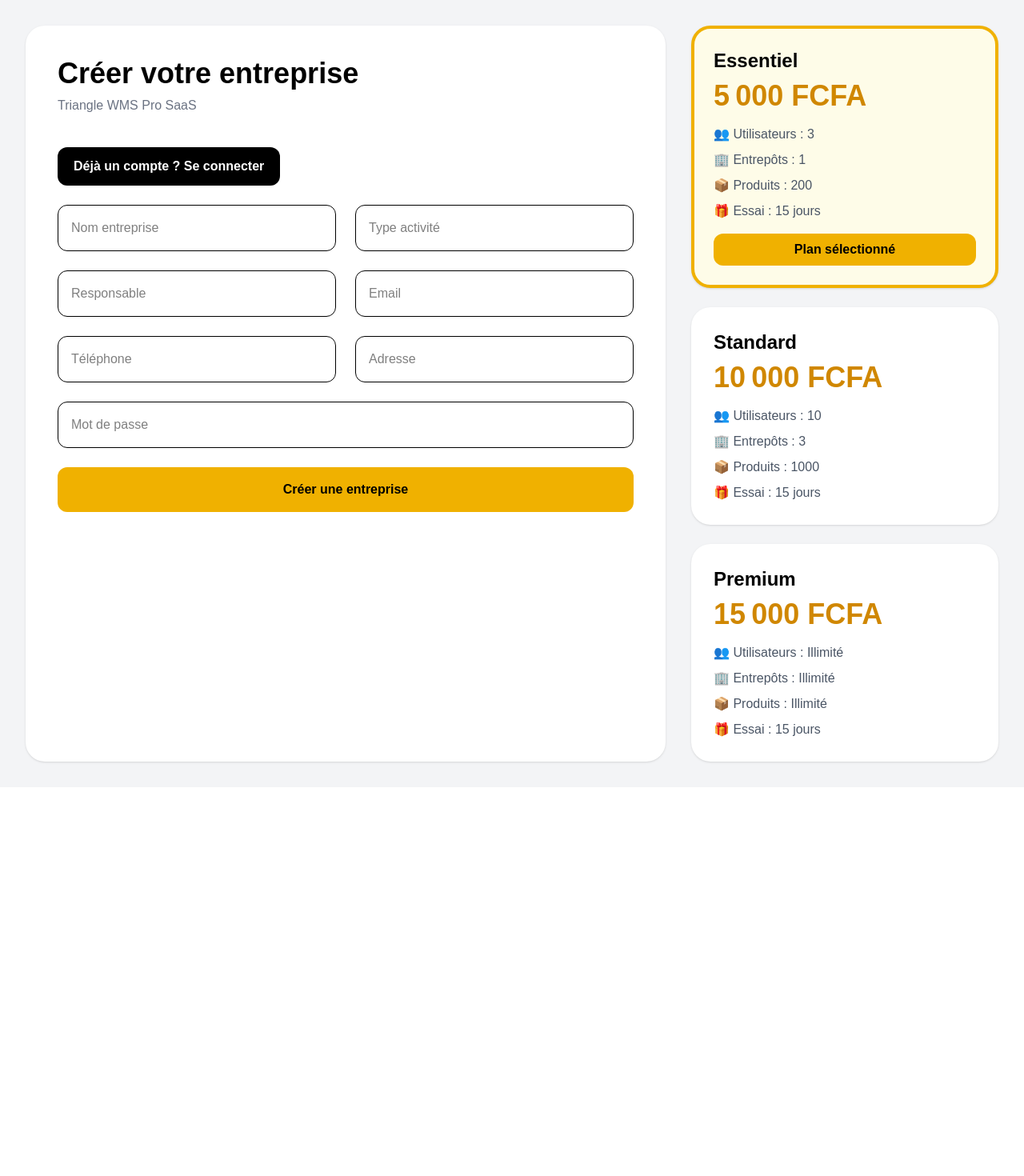
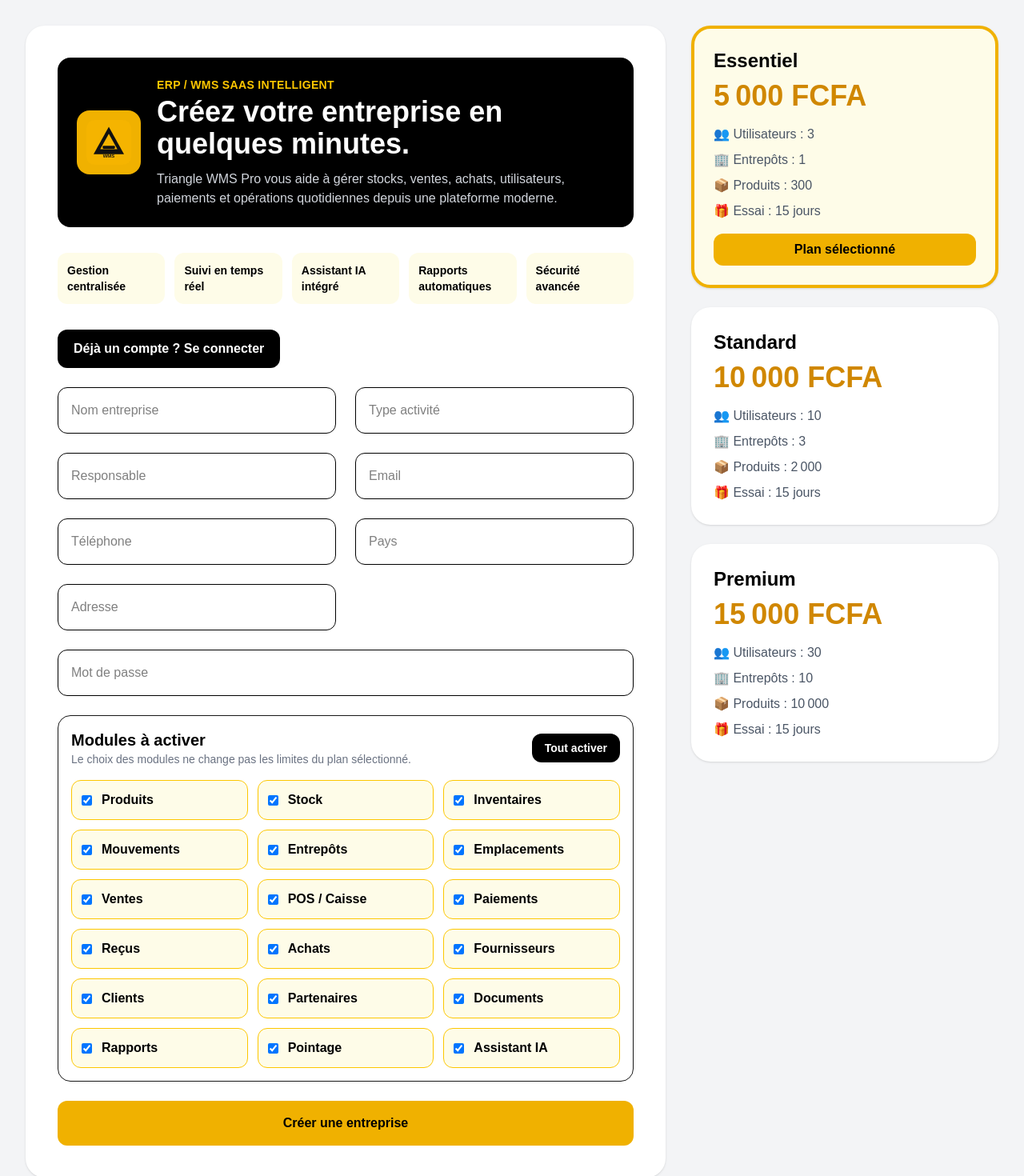
Before and after one commit to Souldjaboy/triangle-wms-frontend, a Next.js app: page /register in a window 1280 px wide. Shown: the top 1470 px of the page at 80% size. Before the commit the page ends 984 px from the top, so only its background shows below. Built offline with nearby package versions, Linux system fonts and the light colour scheme; no server answers.

Commit message:
Modernize auth pages and module access

```diff
--- a/app/dashboard/page.tsx
+++ b/app/dashboard/page.tsx
@@ -224,14 +224,16 @@
     </li>
   </Link>
 
+  {moduleEnabled("produits") && (
     <Link href="/produits">
       <li className="p-3 hover:bg-gray-800 rounded-lg cursor-pointer flex items-center gap-3">
         <Package size={20} />
         Produits
       </li>
     </Link>
+  )}
 
-  {canManageWarehouse && moduleEnabled("crm") && (
+  {canManageWarehouse && (moduleEnabled("crm") || moduleEnabled("partenaires")) && (
     <Link href="/partenaires">
       <li className="p-3 hover:bg-gray-800 rounded-lg cursor-pointer flex items-center gap-3">
         <Handshake size={20} />
@@ -240,12 +242,14 @@
     </Link>
   )}
 
+  {moduleEnabled("stock") && (
     <Link href="/stocks">
       <li className="p-3 hover:bg-gray-800 rounded-lg cursor-pointer flex items-center gap-3">
         <Boxes size={20} />
         Stockages
       </li>
     </Link>
+  )}
 
   {moduleEnabled("inventaire") && (
     <Link href="/inventaires">
@@ -258,28 +262,34 @@
 
   {isAdminLike && (
     <>
+      {moduleEnabled("entrepots") && (
         <Link href="/entrepots">
           <li className="p-3 hover:bg-gray-800 rounded-lg cursor-pointer flex items-center gap-3">
             <Warehouse size={20} />
             Entrepôts
           </li>
         </Link>
+      )}
 
+      {moduleEnabled("emplacements") && (
         <Link href="/emplacements">
           <li className="p-3 hover:bg-gray-800 rounded-lg cursor-pointer flex items-center gap-3">
             <MapPin size={20} />
             Emplacements
           </li>
         </Link>
+      )}
     </>
   )}
 
+  {moduleEnabled("stock") && (
     <Link href="/scanner">
       <li className="p-3 hover:bg-gray-800 rounded-lg cursor-pointer flex items-center gap-3">
         <ScanLine size={20} />
         Scanner QR
       </li>
     </Link>
+  )}
 
   {canUsePos && moduleEnabled("pos") && (
     <Link href="/pos">
--- a/app/login/page.tsx
+++ b/app/login/page.tsx
@@ -75,24 +75,45 @@
   return (
     <div className="min-h-screen bg-gray-100 flex items-center justify-center p-4 md:p-8">
       <div className="bg-white shadow-2xl rounded-3xl overflow-hidden grid grid-cols-1 lg:grid-cols-2 max-w-6xl w-full">
-        <div className="bg-black text-white p-8 md:p-12 flex flex-col justify-center">
-          <h1 className="text-5xl font-bold mb-5">
-            Triangle WMS Pro
-          </h1>
-
-          <p className="text-gray-300 text-lg">
-            Gestion professionnelle des stocks, entrepôts, inventaires,
-            documents logistiques et abonnements SaaS.
-          </p>
-
-          <div className="mt-10">
-            <div className="w-32 h-32 bg-gray-700 rounded-full flex items-center justify-center text-5xl">
-              👤
+        <div className="relative bg-black text-white p-8 md:p-12 flex flex-col justify-between overflow-hidden">
+          <div className="absolute inset-x-0 bottom-0 h-40 bg-yellow-500/20" />
+          <div className="relative">
+            <div className="flex items-center gap-4">
+              <img
+                src="/icons/triangle-wms-icon.svg"
+                alt="Triangle WMS Pro"
+                className="h-16 w-16 rounded-2xl bg-yellow-500 p-3"
+              />
+              <div>
+                <h1 className="text-4xl font-bold">Triangle WMS Pro</h1>
+                <p className="text-sm font-bold uppercase tracking-wide text-yellow-400">
+                  ERP / WMS intelligent
+                </p>
+              </div>
             </div>
 
-            <p className="mt-5 text-gray-400">
-              Connectez-vous pour accéder à votre espace sécurisé.
+            <h2 className="mt-10 text-3xl font-bold leading-tight md:text-5xl">
+              Gérez votre entreprise depuis une seule plateforme intelligente.
+            </h2>
+
+            <p className="mt-5 text-lg text-gray-300">
+              Stocks, ventes, achats, paiements, rapports, pointage et intelligence
+              artificielle réunis dans une solution unique.
             </p>
+          </div>
+
+          <div className="relative mt-10 grid grid-cols-1 gap-3 sm:grid-cols-2">
+            {[
+              "Gestion des stocks",
+              "Gestion des ventes",
+              "Multi-entrepôts",
+              "Rapports intelligents",
+              "Assistant IA intégré",
+            ].map((item) => (
+              <div key={item} className="rounded-xl bg-white/10 p-3 font-bold">
+                {item}
+              </div>
+            ))}
           </div>
         </div>
 
@@ -110,12 +131,12 @@
           <form onSubmit={handleLogin} className="space-y-5">
             <div>
               <label className="block text-black font-bold mb-2">
-                Email
+                Email ou téléphone
               </label>
 
               <input
-                type="email"
-                placeholder="Votre email"
+                type="text"
+                placeholder="Votre email ou téléphone"
                 value={email}
                 onChange={(e) => setEmail(e.target.value)}
                 className="w-full border p-4 rounded-xl text-black"
@@ -147,6 +168,14 @@
             </button>
           </form>
 
+          <button
+            type="button"
+            onClick={() => setError("La réinitialisation du mot de passe sera disponible prochainement. Contactez votre administrateur.")}
+            className="mt-4 w-full text-center text-sm font-bold text-gray-600 hover:text-black"
+          >
+            Mot de passe oublié
+          </button>
+
           <p className="text-gray-500 text-sm mt-5 text-center">
             Pas encore de compte ?{" "}
             <a href="/register" className="text-blue-600 font-bold">
--- a/app/register/page.tsx
+++ b/app/register/page.tsx
@@ -12,7 +12,7 @@
     price_monthly: 5000,
     max_users: 3,
     max_warehouses: 1,
-    max_products: 200,
+    max_products: 300,
     trial_days: 15,
   },
   {
@@ -21,19 +21,45 @@
     price_monthly: 10000,
     max_users: 10,
     max_warehouses: 3,
-    max_products: 1000,
+    max_products: 2000,
     trial_days: 15,
   },
   {
     id: 3,
     name: "Premium",
     price_monthly: 15000,
-    max_users: "Illimité",
-    max_warehouses: "Illimité",
-    max_products: "Illimité",
+    max_users: 30,
+    max_warehouses: 10,
+    max_products: 10000,
     trial_days: 15,
   },
 ];
+
+const AVAILABLE_MODULES = [
+  { key: "produits", label: "Produits" },
+  { key: "stock", label: "Stock" },
+  { key: "inventaire", label: "Inventaires" },
+  { key: "mouvements", label: "Mouvements" },
+  { key: "entrepots", label: "Entrepôts" },
+  { key: "emplacements", label: "Emplacements" },
+  { key: "ventes", label: "Ventes" },
+  { key: "pos", label: "POS / Caisse" },
+  { key: "paiements", label: "Paiements" },
+  { key: "recus", label: "Reçus" },
+  { key: "achats", label: "Achats" },
+  { key: "fournisseurs", label: "Fournisseurs" },
+  { key: "clients", label: "Clients" },
+  { key: "partenaires", label: "Partenaires" },
+  { key: "documents", label: "Documents" },
+  { key: "rapports", label: "Rapports" },
+  { key: "pointage", label: "Pointage" },
+  { key: "ia", label: "Assistant IA" },
+];
+
+const defaultSelectedModules = AVAILABLE_MODULES.reduce((acc: Record<string, boolean>, module) => {
+  acc[module.key] = true;
+  return acc;
+}, {});
 
 export default function RegisterPage() {
 
@@ -60,9 +86,12 @@
       responsible_name: "",
       email: "",
       phone: "",
+      country: "",
       address: "",
       password: "",
     });
+  const [selectedModules, setSelectedModules] =
+    useState<Record<string, boolean>>(defaultSelectedModules);
 
   const fetchPlans = async () => {
 
@@ -107,6 +136,18 @@
         e.target.value,
     });
 
+  };
+
+  const toggleModule = (moduleKey: string) => {
+    setSelectedModules((current) => ({
+      ...current,
+      [moduleKey]: current[moduleKey] === false,
+    }));
+  };
+
+  const displayLimit = (value: any) => {
+    const numberValue = Number(value || 0);
+    return numberValue > 0 ? numberValue.toLocaleString("fr-FR") : "Non défini";
   };
 
   /* REGISTER + PAYMENT */
@@ -155,6 +196,8 @@
                 selectedPlan.name,
               plan_price:
                 selectedPlan.price_monthly,
+              selected_modules:
+                selectedModules,
             }),
           }
         );
@@ -275,14 +318,39 @@
         {/* LEFT */}
 
         <div className="lg:col-span-2 bg-white rounded-3xl shadow p-6 md:p-10">
+          <div className="mb-8 flex flex-col gap-5 rounded-2xl bg-black p-6 text-white md:flex-row md:items-center">
+            <img
+              src="/icons/triangle-wms-icon.svg"
+              alt="Triangle WMS Pro"
+              className="h-20 w-20 rounded-2xl bg-yellow-500 p-3"
+            />
+            <div>
+              <p className="text-sm font-bold uppercase tracking-wide text-yellow-400">
+                ERP / WMS SaaS intelligent
+              </p>
+              <h1 className="mt-1 text-3xl font-bold md:text-4xl">
+                Créez votre entreprise en quelques minutes.
+              </h1>
+              <p className="mt-3 max-w-3xl text-gray-300">
+                Triangle WMS Pro vous aide à gérer stocks, ventes, achats, utilisateurs,
+                paiements et opérations quotidiennes depuis une plateforme moderne.
+              </p>
+            </div>
+          </div>
 
-          <h1 className="text-4xl font-bold text-black mb-2">
-            Créer votre entreprise
-          </h1>
-
-          <p className="text-gray-500 mb-10">
-            Triangle WMS Pro SaaS
-          </p>
+          <div className="mb-8 grid grid-cols-1 gap-3 md:grid-cols-5">
+            {[
+              "Gestion centralisée",
+              "Suivi en temps réel",
+              "Assistant IA intégré",
+              "Rapports automatiques",
+              "Sécurité avancée",
+            ].map((item) => (
+              <div key={item} className="rounded-xl bg-yellow-50 p-3 text-sm font-bold text-black">
+                {item}
+              </div>
+            ))}
+          </div>
 
           <button
             type="button"
@@ -363,6 +431,15 @@
 
             <input
               type="text"
+              name="country"
+              placeholder="Pays"
+              value={formData.country}
+              onChange={handleChange}
+              className="border rounded-xl p-4 text-black"
+            />
+
+            <input
+              type="text"
               name="address"
               placeholder="Adresse"
               value={formData.address}
@@ -376,9 +453,48 @@
               placeholder="Mot de passe"
               value={formData.password}
               onChange={handleChange}
-              className="border rounded-xl p-4 text-black col-span-2"
+              className="border rounded-xl p-4 text-black md:col-span-2"
               required
             />
+
+            <div className="md:col-span-2 rounded-2xl border p-4">
+              <div className="mb-4 flex flex-col gap-2 md:flex-row md:items-center md:justify-between">
+                <div>
+                  <h2 className="text-xl font-bold text-black">
+                    Modules à activer
+                  </h2>
+                  <p className="text-sm text-gray-500">
+                    Le choix des modules ne change pas les limites du plan sélectionné.
+                  </p>
+                </div>
+                <button
+                  type="button"
+                  onClick={() => setSelectedModules(defaultSelectedModules)}
+                  className="rounded-xl bg-black px-4 py-2 text-sm font-bold text-white"
+                >
+                  Tout activer
+                </button>
+              </div>
+              <div className="grid grid-cols-1 gap-3 sm:grid-cols-2 lg:grid-cols-3">
+                {AVAILABLE_MODULES.map((module) => (
+                  <label
+                    key={module.key}
+                    className={`flex cursor-pointer items-center gap-3 rounded-xl border p-3 font-bold ${
+                      selectedModules[module.key] !== false
+                        ? "border-yellow-400 bg-yellow-50 text-black"
+                        : "border-gray-200 bg-white text-gray-500"
+                    }`}
+                  >
+                    <input
+                      type="checkbox"
+                      checked={selectedModules[module.key] !== false}
+                      onChange={() => toggleModule(module.key)}
+                    />
+                    {module.label}
+                  </label>
+                ))}
+              </div>
+            </div>
 
             <button
               type="submit"
@@ -433,19 +549,19 @@
                 <p>
                   👥 Utilisateurs :
                   {" "}
-                  {plan.max_users}
+                  {displayLimit(plan.max_users)}
                 </p>
 
                 <p>
                   🏢 Entrepôts :
                   {" "}
-                  {plan.max_warehouses}
+                  {displayLimit(plan.max_warehouses)}
                 </p>
 
                 <p>
                   📦 Produits :
                   {" "}
-                  {plan.max_products}
+                  {displayLimit(plan.max_products)}
                 </p>
 
                 <p>
--- a/middleware.ts
+++ b/middleware.ts
@@ -29,18 +29,24 @@
 
 const moduleRouteMap: Record<string, string> = {
   "/assistant": "ia",
+  "/produits": "produits",
+  "/stocks": "stock",
+  "/entrepots": "entrepots",
+  "/emplacements": "emplacements",
+  "/scanner": "stock",
   "/pos": "pos",
   "/pos/ventes": "ventes",
   "/pos/historique": "ventes",
   "/pos/recus": "ventes",
   "/pos/paiements": "ventes",
+  "/pos/parametres-paiement": "paiements",
   "/inventaires": "inventaire",
   "/documents": "documents",
   "/rapports": "rapports",
   "/attendance-scan": "pointage",
   "/pointage": "pointage",
   "/parametres-pointage": "pointage",
-  "/partenaires": "crm",
+  "/partenaires": "partenaires",
 };
 
 function readJwtPayload(token: string) {
```
Lines whose indentation alone changed are shown as unchanged.
